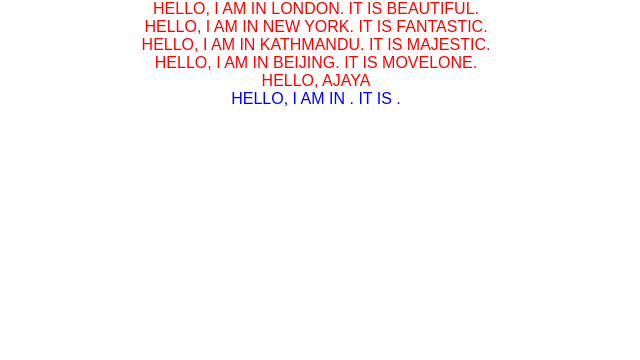
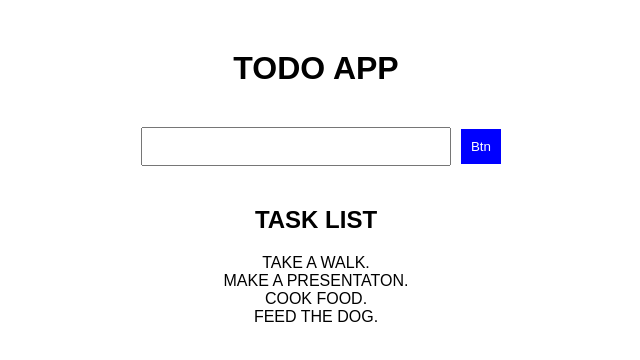
Before and after one commit to Aj23Mah/first-project, a React (Create React App) app: page / in a window 1280 px wide. Shown: the top 360 px of the page, without its empty margins (324-964 px from the left). Built offline with nearby package versions, Linux system fonts and the light colour scheme.

Commit message:
todo form

```diff
--- a/src/App.js
+++ b/src/App.js
@@ -1,16 +1,22 @@
 import './App.css';
-import Hello from './Components/Hello';
-import City from './Components/City';
+// import Hello from './Components/Hello';
+// import City from './Components/City';
+import Todo from './Components/Todo';
+
 
 function App() {
   return (
-    <div className="App">
-      <p>Hello, I am in London. It is Beautiful.</p>
-      <p>Hello, I am in New York. It is Fantastic.</p>
-      <p>Hello, I am in kathmandu. It is Majestic.</p>
-      <p>Hello, I am in Beijing. It is Movelone.</p>
-      <Hello/>
-      <City/>
+    // <div className="App">
+    //   <p>Hello, I am in London. It is Beautiful.</p>
+    //   <p>Hello, I am in New York. It is Fantastic.</p>
+    //   <p>Hello, I am in kathmandu. It is Majestic.</p>
+    //   <p>Hello, I am in Beijing. It is Movelone.</p>
+    //   <Hello/>
+    //   <City/>
+    // </div>
+
+    <div className='App'>
+      <Todo/>
     </div>
   );
 }
--- /dev/null
+++ b/src/Components/Todo.css
@@ -0,0 +1,44 @@
+*{
+    box-sizing: border-box;
+    margin: 0;
+    padding: 0;
+    font-family: sans-serif;
+  }
+  .todo{
+    text-align: center;
+    margin-top: 50px;
+    margin-bottom: 50px;
+    color: black;
+}
+.todo-form{
+    padding-top: 10px;
+}
+.todo-list{
+    padding: 10px;
+}
+.todo-form form{
+    margin: 20px;
+}
+.text{
+    padding: 10px;
+    width: 25%;
+    margin: 10px;
+}
+.button{
+    padding: 10px 10px;
+    color: white;
+    background-color: blue;
+    outline: none;
+    border: none;
+    cursor: pointer;
+    text-transform: capitalize;
+    text-decoration: none;
+}
+.todo-list > h3{
+    margin-top: 20px;
+    color: red;
+}
+.todo-list > ul{
+    list-style: none;
+    margin-top: 20px;
+}
--- /dev/null
+++ b/src/Components/Todo.jsx
@@ -0,0 +1,29 @@
+import React from 'react'
+import './Todo.css'
+
+const Todo = () => {
+  return (
+    <div className='todo'>
+        <div className='todoLogo'>
+            <h1>TODO App</h1>
+        </div>
+        <div className='todo-form'>
+            <form>
+                <input type="text" className='text' name="task" />
+                <input type="button" className='button' value="btn" />
+            </form>
+        </div>
+        <div className='todo-list'>
+            <h2>Task List</h2>
+            <ul>
+                <li>Take a walk.</li>
+                <li>make a presentaton.</li>
+                <li>Cook food.</li>
+                <li>Feed the dog.</li>
+            </ul>
+        </div>
+    </div>
+  )
+}
+
+export default Todo
```
